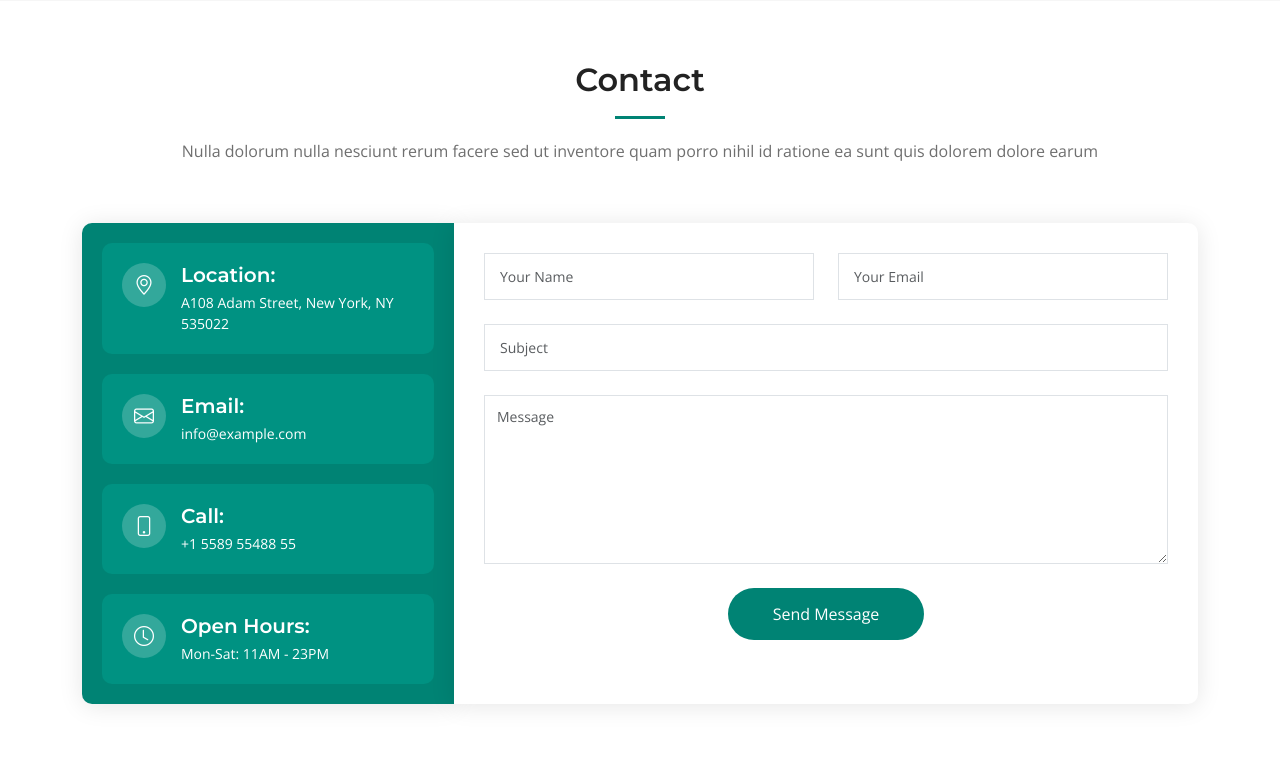
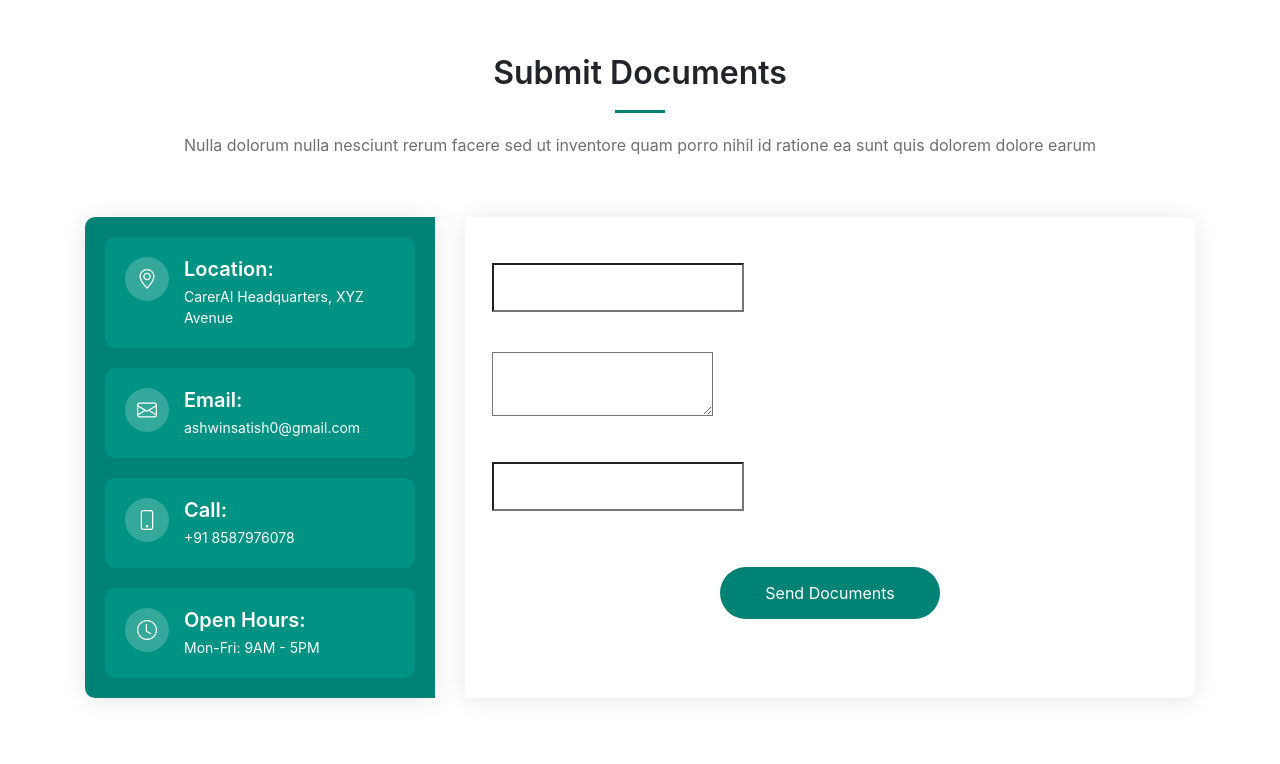
Before and after one commit to NamikazeAsh/QRTest, a Django app: template DoctorApp/templates/submissions.html in a window 1280 px wide. Shown: the part 2506-3270 px from the top of the page. After the commit the page ends 3206 px from the top, so only its background shows below. Run offline with Django 4.2, Linux system fonts and the light colour scheme; the template is opened without the code that fills it, so the values that code supplies are empty, except form fields; form fields are guessed from the names that the template uses; parts of the project's set-up code (start-up, migrations or seed data) failed here and were passed over; some libraries are stand-ins or nearby versions.

Commit message:
Fixed ui and stuff

```diff
--- a/DoctorApp/templates/submissions.html
+++ b/DoctorApp/templates/submissions.html
@@ -31,6 +31,13 @@
   <!-- Template Main CSS File -->
   <link href="{% static 'submissions/css/main.css' %}" rel="stylesheet">
 
+
+  <!-- Bootstrap -->
+  <link rel="stylesheet" href="https://cdn.jsdelivr.net/npm/bootstrap@4.0.0/dist/css/bootstrap.min.css" integrity="sha384-Gn5384xqQ1aoWXA+058RXPxPg6fy4IWvTNh0E263XmFcJlSAwiGgFAW/dAiS6JXm" crossorigin="anonymous">
+  <script src="https://code.jquery.com/jquery-3.2.1.slim.min.js" integrity="sha384-KJ3o2DKtIkvYIK3UENzmM7KCkRr/rE9/Qpg6aAZGJwFDMVNA/GpGFF93hXpG5KkN" crossorigin="anonymous"></script>
+  <script src="https://cdn.jsdelivr.net/npm/popper.js@1.12.9/dist/umd/popper.min.js" integrity="sha384-ApNbgh9B+Y1QKtv3Rn7W3mgPxhU9K/ScQsAP7hUibX39j7fakFPskvXusvfa0b4Q" crossorigin="anonymous"></script>
+  <script src="https://cdn.jsdelivr.net/npm/bootstrap@4.0.0/dist/js/bootstrap.min.js" integrity="sha384-JZR6Spejh4U02d8jOt6vLEHfe/JQGiRRSQQxSfFWpi1MquVdAyjUar5+76PVCmYl" crossorigin="anonymous"></script>
+
 </head>
 
 <body>
@@ -45,8 +52,6 @@
 
     <div class="container-fluid container-xl d-flex align-items-center justify-content-between">
       <a class="logo d-flex align-items-center">
-        <!-- Uncomment the line below if you also wish to use an image logo -->
-        <!-- <img src="submissions/img/logo.png" alt=""> -->
         <h1>CarerAI<span>.</span></h1>
       </a>
 
@@ -246,9 +251,13 @@
       <div class="container" data-aos="fade-up">
 
         <div class="section-header">
-          <h2>Contact</h2>
+          <h2>Submit Documents</h2>
           <p>Nulla dolorum nulla nesciunt rerum facere sed ut inventore quam porro nihil id ratione ea sunt quis dolorem dolore earum</p>
         </div>
+
+        {% if form.errors %}
+        <div class="alert alert-danger" role="alert"> {{form.errors}} </div>
+        {% endif %}
 
         <div class="row gx-lg-0 gy-4">
 
@@ -259,7 +268,7 @@
                 <i class="bi bi-geo-alt flex-shrink-0"></i>
                 <div>
                   <h4>Location:</h4>
-                  <p>A108 Adam Street, New York, NY 535022</p>
+                  <p>CarerAI Headquarters, XYZ Avenue</p>
                 </div>
               </div><!-- End Info Item -->
 
@@ -267,7 +276,7 @@
                 <i class="bi bi-envelope flex-shrink-0"></i>
                 <div>
                   <h4>Email:</h4>
-                  <p>info@example.com</p>
+                  <p>ashwinsatish0@gmail.com</p>
                 </div>
               </div><!-- End Info Item -->
 
@@ -275,7 +284,7 @@
                 <i class="bi bi-phone flex-shrink-0"></i>
                 <div>
                   <h4>Call:</h4>
-                  <p>+1 5589 55488 55</p>
+                  <p>+91 8587976078</p>
                 </div>
               </div><!-- End Info Item -->
 
@@ -283,7 +292,7 @@
                 <i class="bi bi-clock flex-shrink-0"></i>
                 <div>
                   <h4>Open Hours:</h4>
-                  <p>Mon-Sat: 11AM - 23PM</p>
+                  <p>Mon-Fri: 9AM - 5PM</p>
                 </div>
               </div><!-- End Info Item -->
             </div>
@@ -291,28 +300,33 @@
           </div>
 
           <div class="col-lg-8">
-            <form action="forms/contact.php" method="post" role="form" class="php-email-form">
+            <form method="POST" enctype="multipart/form-data" class="php-email-form">
+              {% csrf_token %}
               <div class="row">
-                <div class="col-md-6 form-group">
-                  <input type="text" name="name" class="form-control" id="name" placeholder="Your Name" required>
-                </div>
-                <div class="col-md-6 form-group mt-3 mt-md-0">
-                  <input type="email" class="form-control" name="email" id="email" placeholder="Your Email" required>
-                </div>
+
+              <div class="form-group mt-3">
+                {{form.name}}
               </div>
+
               <div class="form-group mt-3">
-                <input type="text" class="form-control" name="subject" id="subject" placeholder="Subject" required>
+                {{form.description}}
               </div>
+
               <div class="form-group mt-3">
-                <textarea class="form-control" name="message" rows="7" placeholder="Message" required></textarea>
+                {{form.pdfs}}
               </div>
+
               <div class="my-3">
                 <div class="loading">Loading</div>
                 <div class="error-message"></div>
                 <div class="sent-message">Your message has been sent. Thank you!</div>
               </div>
-              <div class="text-center"><button type="submit">Send Message</button></div>
+
+              <div class="text-center"><button type="submit">Send Documents</button></div>
+
             </form>
+
+
           </div><!-- End Contact Form -->
 
         </div>
@@ -331,7 +345,6 @@
   <script src="{% static 'submissions/vendor/purecounter/purecounter_vanilla.js' %}"></script>
   <script src="{% static 'submissions/vendor/swiper/swiper-bundle.min.js' %}"></script>
   <script src="{% static 'submissions/vendor/isotope-layout/isotope.pkgd.min.js' %}"></script>
-  <script src="{% static 'submissions/vendor/php-email-form/validate.js' %}"></script>
 
   <!-- Template Main JS File -->
   <script src="{% static 'submissions/js/main.js' %}"></script>
--- a/DoctorApp/urls.py
+++ b/DoctorApp/urls.py
@@ -26,6 +26,5 @@ from django.conf.urls.static import static
 urlpatterns = [
 
     path('',views.PatientSubmissions),
-    path('submission',views.PatientSubmission),
 
 ] + static(settings.MEDIA_URL, document_root=settings.MEDIA_ROOT)
```
Also changed, not shown: DoctorApp/forms.py (+9 -3 lines), DoctorApp/templates/submission.html (deleted, +0 -73 lines), DoctorApp/views.py (+4 -7 lines), db.sqlite3, static/submissions/img/logo.png (added), 2 other files.
